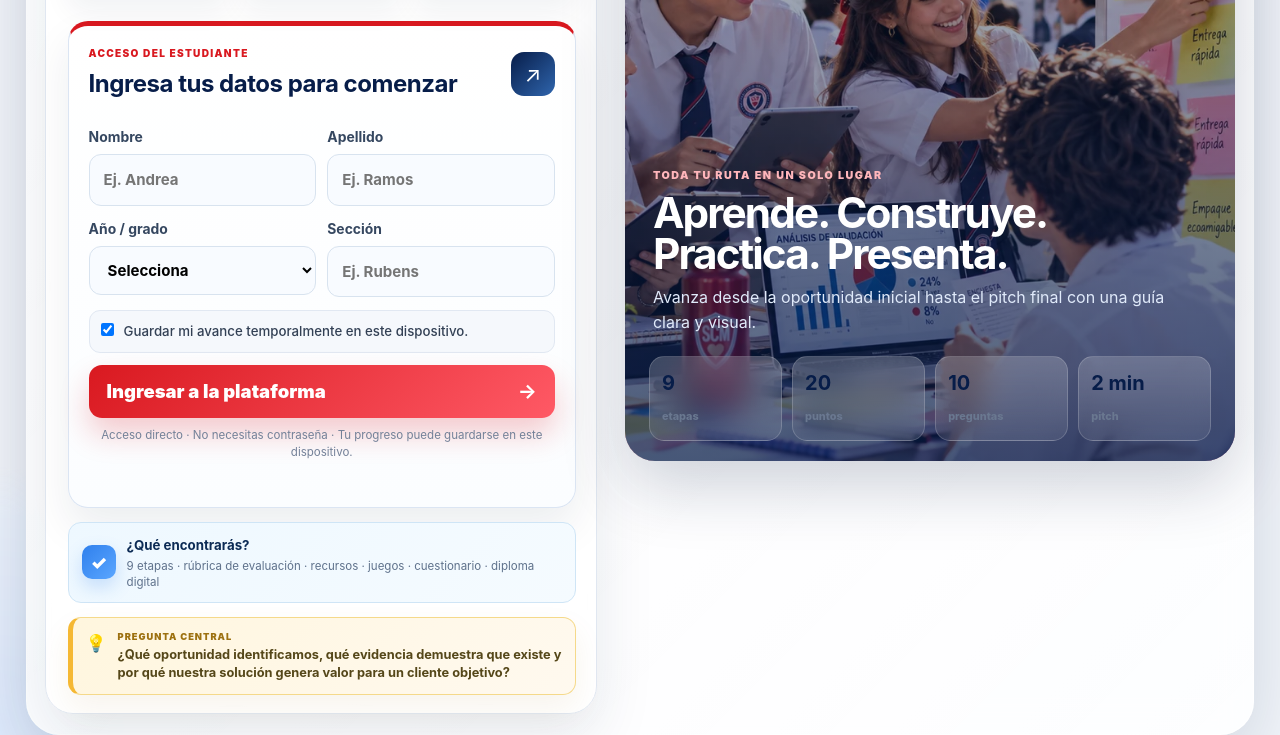
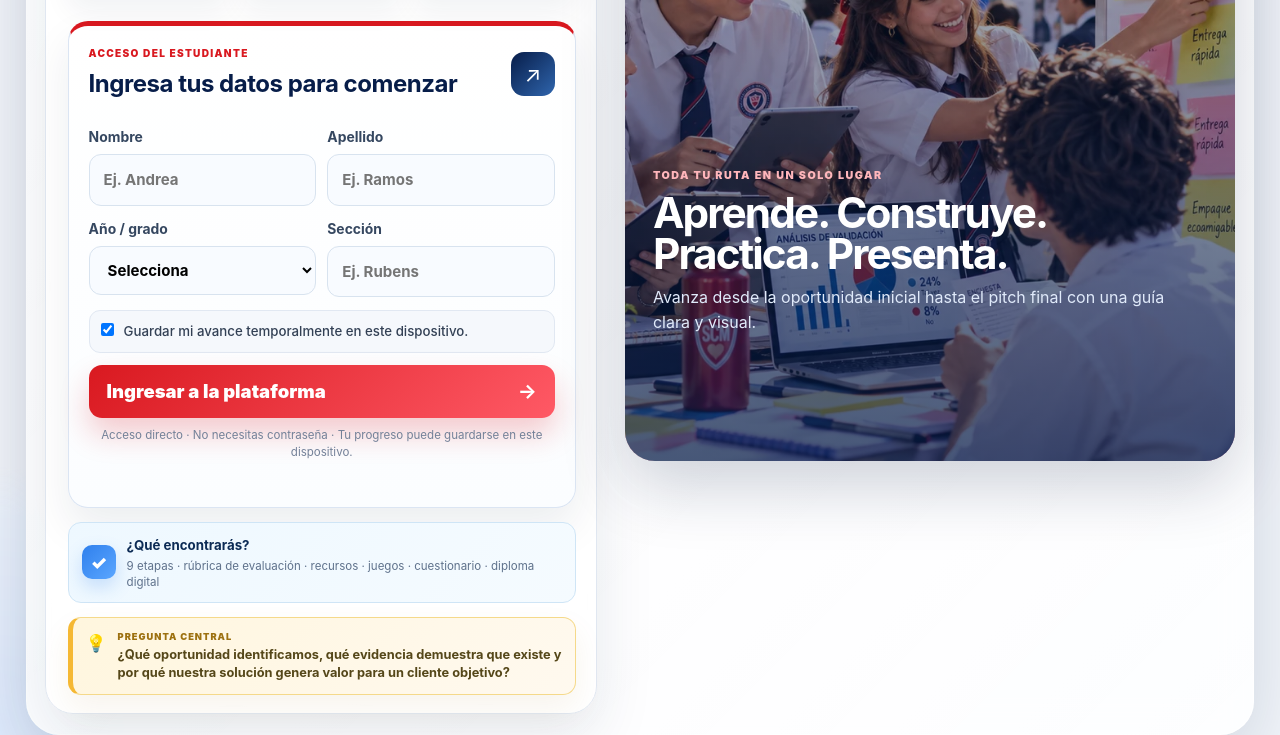
Before and after one commit to Julio-Davila/scm, a plain HTML site: page steam/secundaria/index.html in a window 1280 px wide. Shown: the part 594-1329 px from the top of the page. Drawn offline with nearby package versions, Linux system fonts and the light colour scheme.

Commit message:
Remove statistics from welcome section
Removed statistics articles from the welcome section.

```diff
--- a/steam/secundaria/index.html
+++ b/steam/secundaria/index.html
@@ -61,10 +61,7 @@
           <div class="welcome-v7-visual-top"><span>SCM · BUSINESS &amp; INNOVATION FAIR</span><b>2026</b></div>
           <div class="welcome-v7-visual-copy"><small>TODA TU RUTA EN UN SOLO LUGAR</small><h2>Aprende. Construye.<br>Practica. Presenta.</h2><p>Avanza desde la oportunidad inicial hasta el pitch final con una guía clara y visual.</p></div>
           <div class="welcome-v7-stats">
-            <article><b>9</b><span>etapas</span></article>
-            <article><b>20</b><span>puntos</span></article>
-            <article><b>10</b><span>preguntas</span></article>
-            <article><b>2 min</b><span>pitch</span></article>
+
           </div>
           <div class="welcome-v7-dots" id="welcomeDots" aria-label="Galería de imágenes de bienvenida"></div>
         </section>
```
